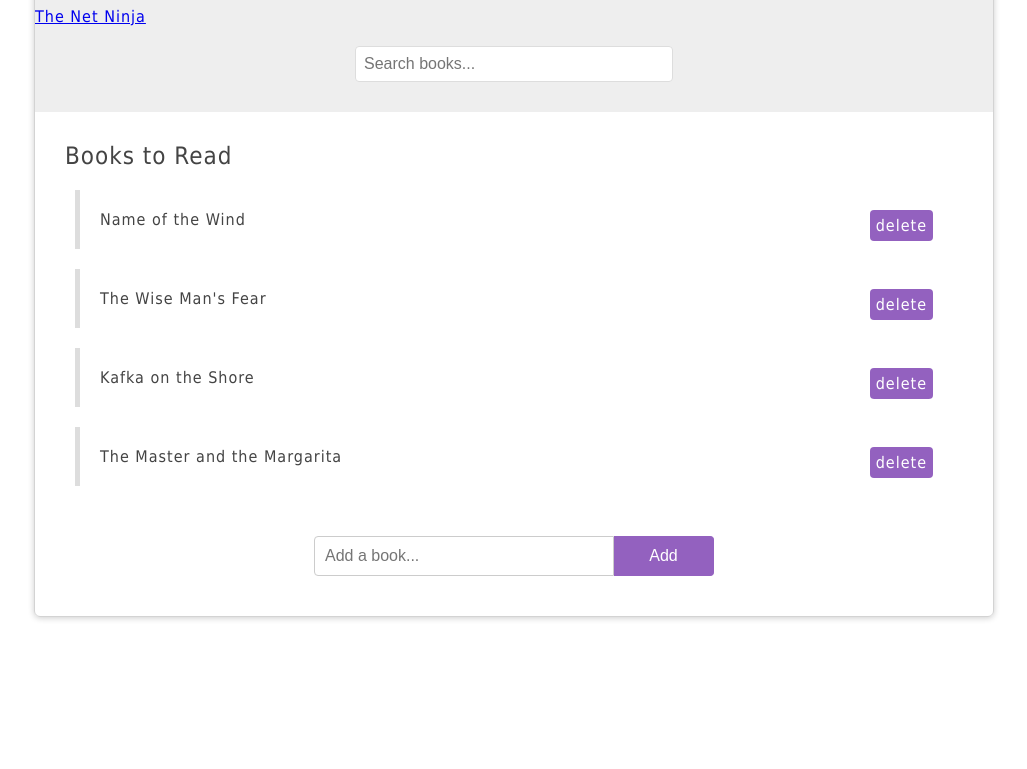
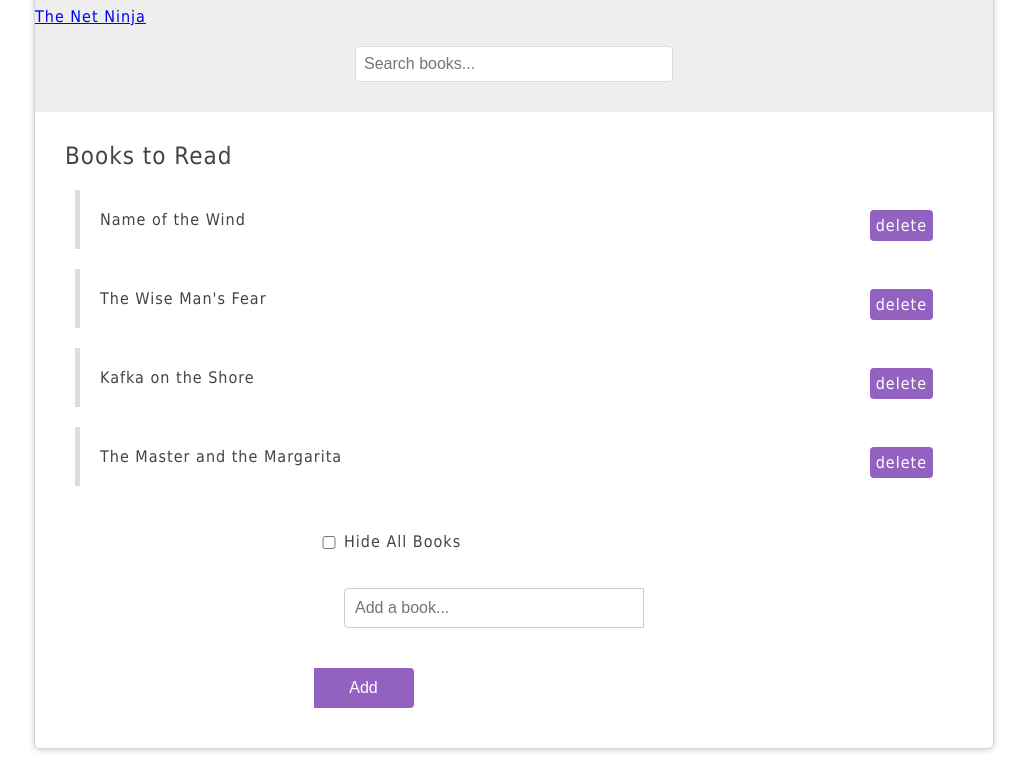
Before and after one commit to milomacphail/jsandthedom, a plain HTML site: page index.html in a window 1280 px wide. Shown: the part 111-880 px from the top of the page, without its empty margins (126-1153 px from the left). Before the commit the page ends 800 px from the top, so only its background shows below. Drawn offline with Linux system fonts and the light colour scheme.

Commit message:
Lesson-15 completed

```diff
--- a/index.html
+++ b/index.html
@@ -39,6 +39,9 @@
 	    	</ul>
 	    </div>
 	    <form id="add-book">
+	    	<input type ="checkbox" id="hide"/>
+	    	<label for="hide">Hide All Books</label>
+
 	    	<input type="text" placeholder="Add a book..." />
 	    	<button>Add</button>
 	    </form>
--- a/styles.css
+++ b/styles.css
@@ -109,6 +109,14 @@ h1, h2{
     color: white;
 }
 
+#add-book #hide{
+    width:30px;
+}
+
+#add-book label{
+    line-height: 52px;
+}
+
 #add-book:after{
     content: '';
     display: block;
```
